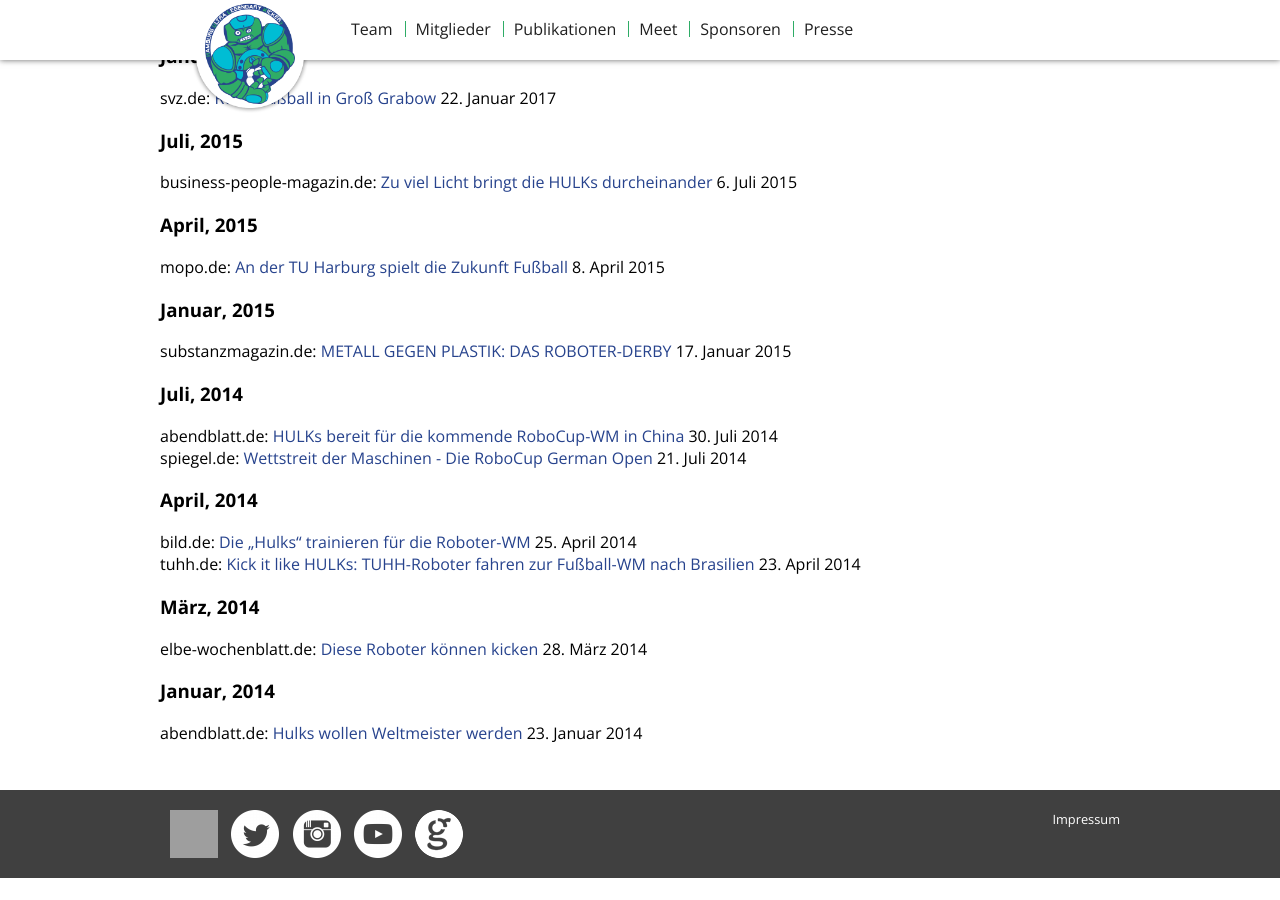
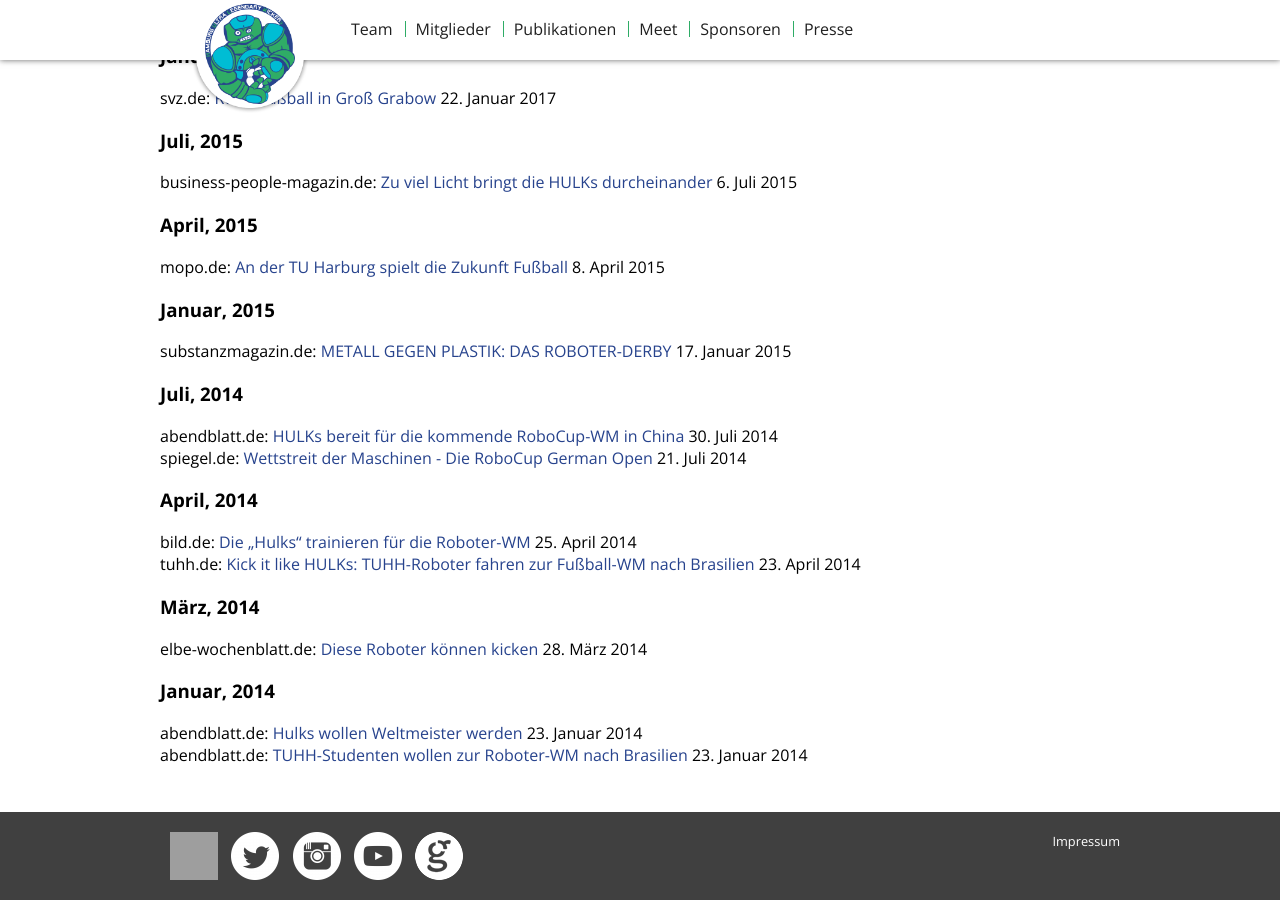
Before and after one commit to HULKs/hulks.github.io, a Jekyll site: the page built from press/index.html, in a window 1280 px wide and 900 px high, scrolled down 570 px. Built offline with Jekyll 4.4.1, drawn with Linux system fonts in a browser that asks for light colours; before the commit the page ends 1448 px from its top, so only the background shows below that; grey boxes are pictures that could not be loaded.

Commit message:
Add press review

```diff
--- a/press/index.html
+++ b/press/index.html
@@ -37,6 +37,7 @@ title: Presse
       <h3>März, 2014</h3>
       <p>elbe-wochenblatt.de: <a href="http://www.elbe-wochenblatt.de/harburg/lokales/diese-roboter-koennen-kicken-d26326.html">Diese Roboter können kicken</a> 28. März 2014</p>
       <h3>Januar, 2014</h3>
-      <p>abendblatt.de: <a href="https://www.abendblatt.de/hamburg/harburg/article124128754/Hulks-wollen-Weltmeister-werden.html">Hulks wollen Weltmeister werden</a> 23. Januar 2014</p>
+      <p>abendblatt.de: <a href="https://www.abendblatt.de/hamburg/harburg/article124128754/Hulks-wollen-Weltmeister-werden.html">Hulks wollen Weltmeister werden</a> 23. Januar 2014
+      <br />abendblatt.de: <a href="https://www.abendblatt.de/hamburg/harburg/article124123468/TUHH-Studenten-wollen-zur-Roboter-WM-nach-Brasilien.html">TUHH-Studenten wollen zur Roboter-WM nach Brasilien</a> 23. Januar 2014</p>
     </div>
 </section>
```
